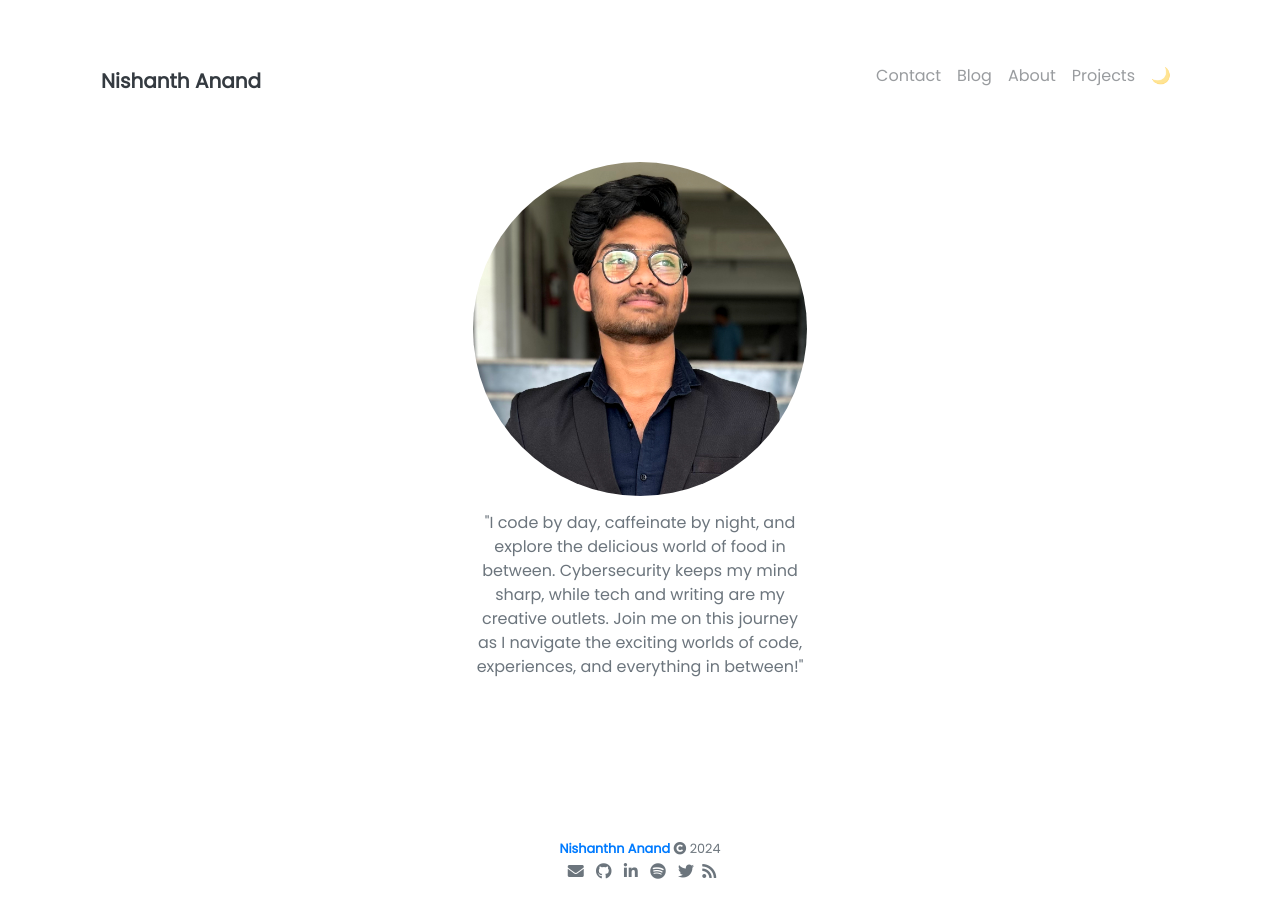
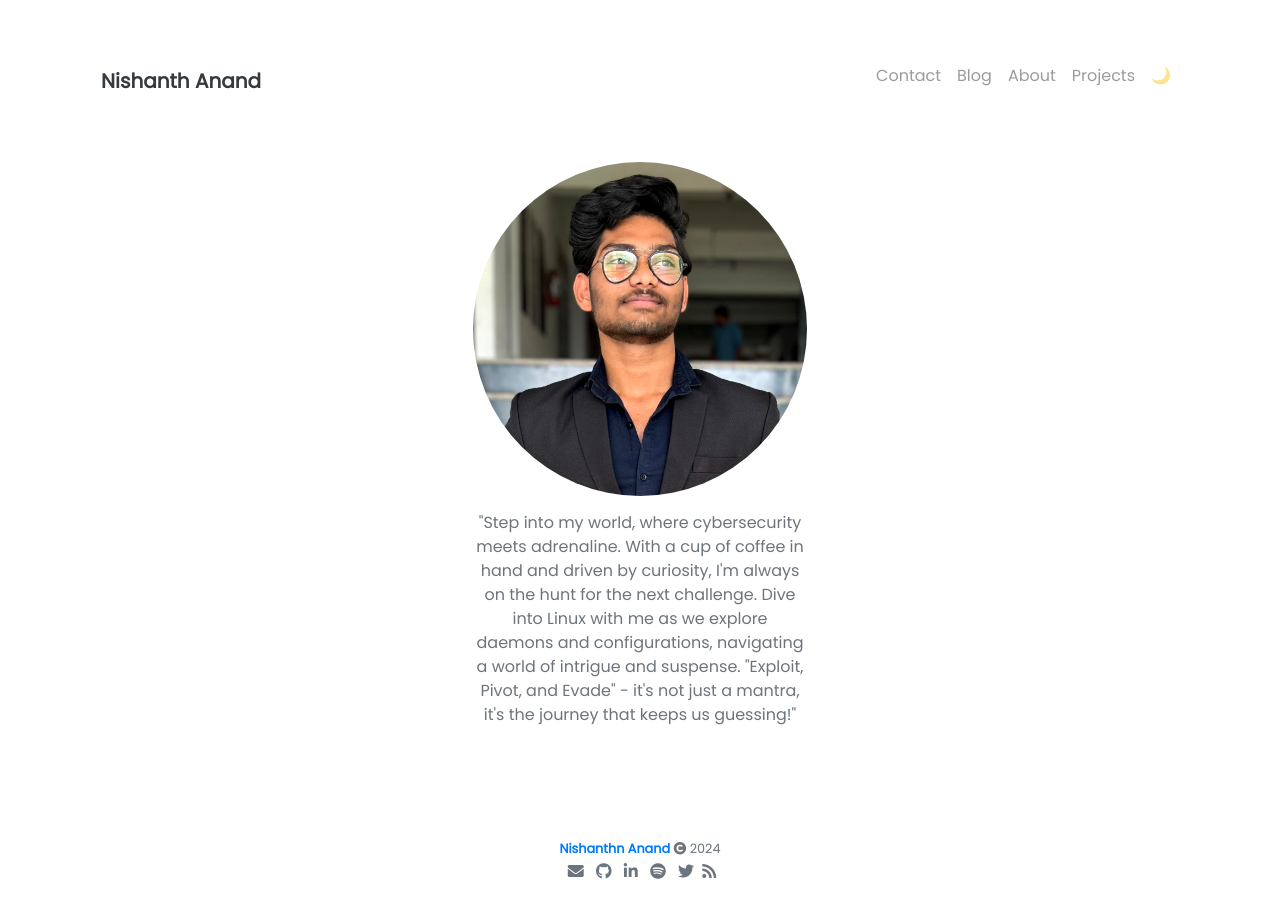
Before and after one commit to NishanthAnand21/official-portfolio, a Jekyll site: the page built from pages/index.md, in a window 1280 px wide. Built offline with Jekyll 4.4.1, drawn with Linux system fonts in a browser that asks for light colours; nearby versions of some CDN libraries.

Commit message:
Update _config.yml

```diff
--- a/_config.yml
+++ b/_config.yml
@@ -1,7 +1,7 @@
 ### Site Settings ###
 title               : Nishanth Anand
 description         : >-
-                      "I code by day, caffeinate by night, and explore the delicious world of food in between. Cybersecurity keeps my mind sharp, while tech and writing are my creative outlets. Join me on this journey as I navigate the exciting worlds of code, experiences, and everything in between!"
+                      "Step into my world, where cybersecurity meets adrenaline. With a cup of coffee in hand and driven by curiosity, I'm always on the hunt for the next challenge. Dive into Linux with me as we explore daemons and configurations, navigating a world of intrigue and suspense. "Exploit, Pivot, and Evade" - it's not just a mantra, it's the journey that keeps us guessing!"
 baseurl             : ""                     # Change to empty quotes if you are hosting your site at <your-username>.github.io directly
 repository          :      # Change to <your-username>/<your-username>.github.io (or remove it if you don't need remote projects)
 
```
